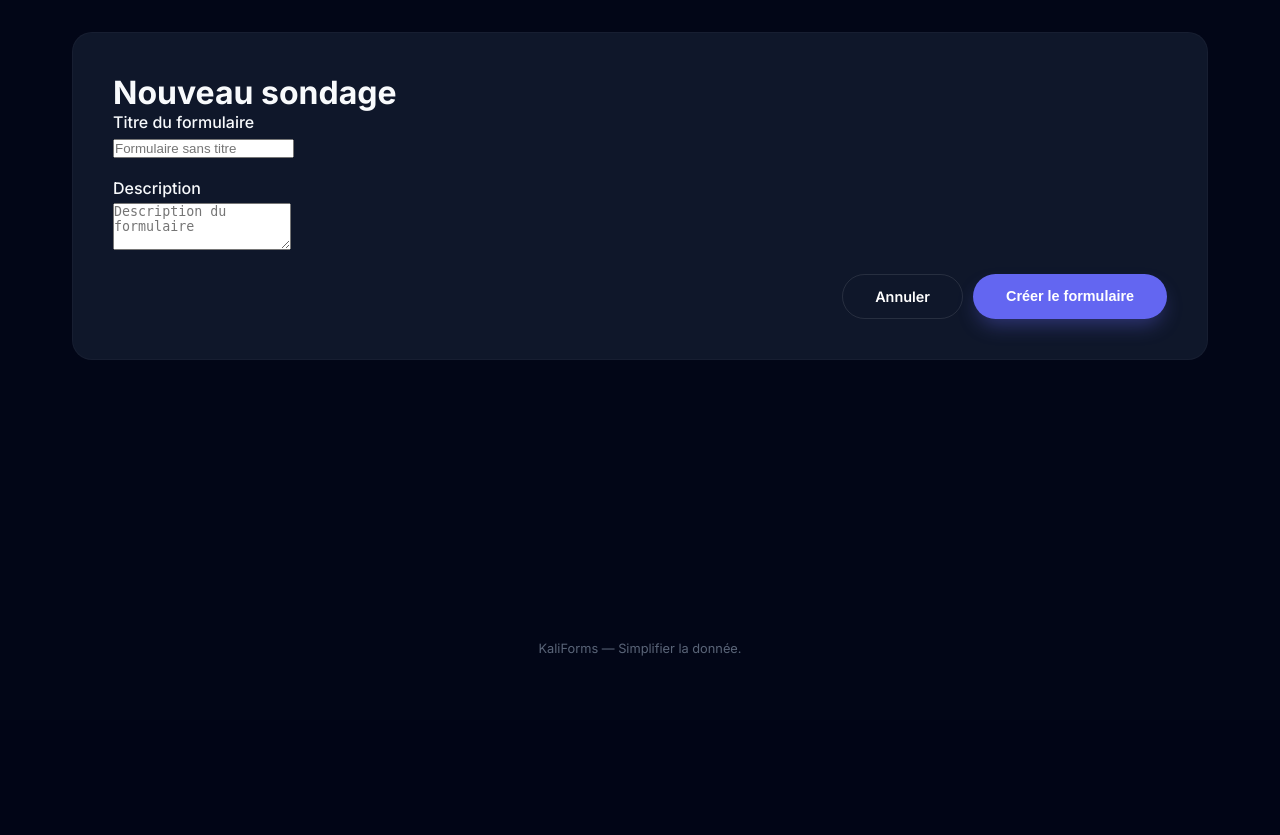
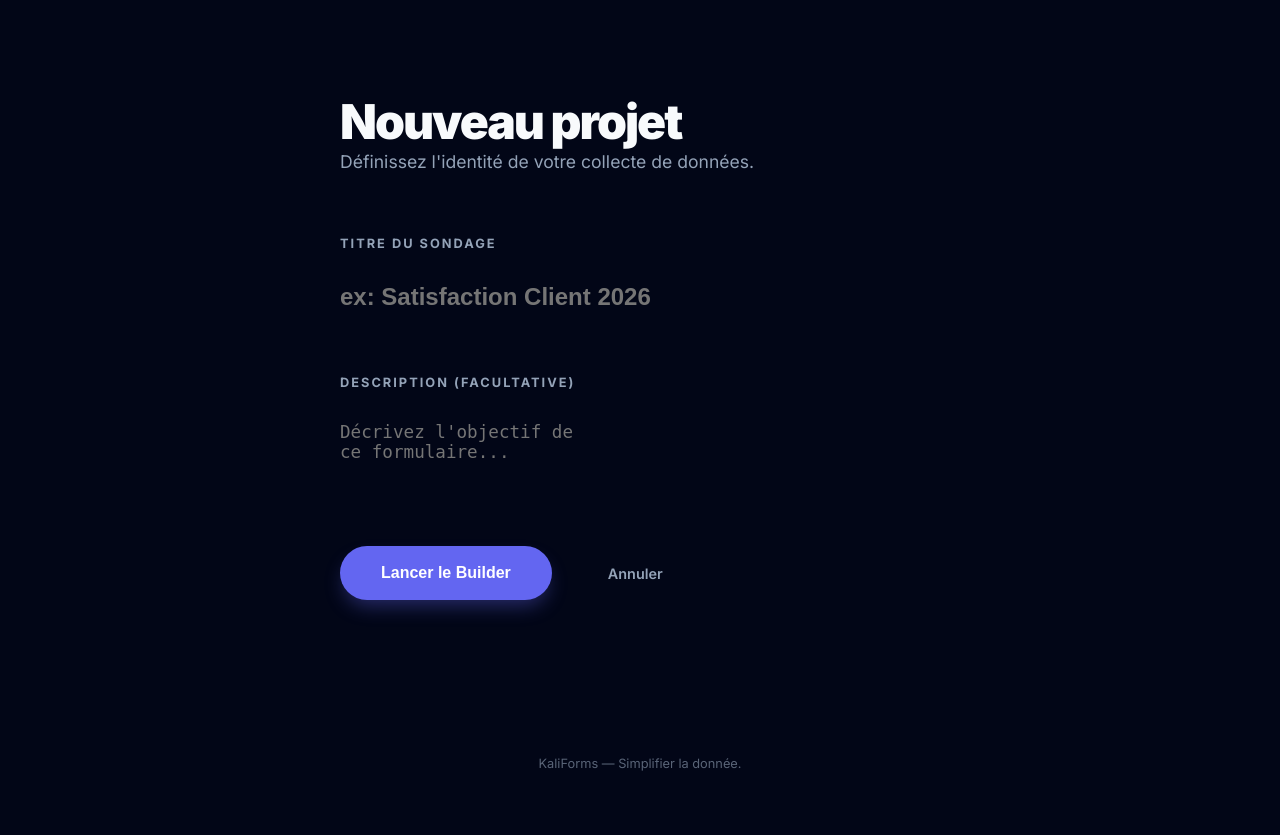
Before and after one commit to junior26-cyber/Kali-Forms, a Django app: page /forms/sondage/create/ in a window 1280 px wide. Shown: the part 80-915 px from the top of the page. Before the commit the page ends 736 px from the top, so only its background shows below. Run offline with Django 4.2, Linux system fonts and the light colour scheme; a user stored in the database is signed in.

Commit message:
Design: Refonte de la page de création initiale vers un style ultra-minimaliste et immersif

```diff
--- a/iot/forms/templates/forms/sondage_form.html
+++ b/iot/forms/templates/forms/sondage_form.html
@@ -1,23 +1,103 @@
 {% extends 'forms/base.html' %}
 
-{% block title %}{% if sondage %}Modifier{% else %}Créer{% endif %} un Sondage - Sondages Pro{% endblock %}
+{% block title %}{% if sondage %}Modifier{% else %}Nouveau{% endif %} Projet | KaliForms{% endblock %}
+
+{% block extra_css %}
+<style>
+    .creation-container {
+        max-width: 600px;
+        margin: 60px auto;
+    }
+
+    .input-group {
+        margin-bottom: 3rem;
+    }
+
+    .input-label {
+        font-size: 0.8rem;
+        font-weight: 700;
+        color: var(--text-muted);
+        text-transform: uppercase;
+        letter-spacing: 2px;
+        margin-bottom: 1rem;
+        display: block;
+    }
+
+    .minimal-input {
+        background: transparent !important;
+        border: none !important;
+        border-bottom: 2px solid var(--border-color) !important;
+        border-radius: 0 !important;
+        padding: 1rem 0 !important;
+        font-size: 1.5rem !important;
+        font-weight: 600 !important;
+        color: var(--text-main) !important;
+        transition: var(--transition) !important;
+    }
+
+    .minimal-input:focus {
+        border-bottom-color: var(--primary-color) !important;
+        box-shadow: none !important;
+    }
+
+    .minimal-textarea {
+        background: transparent !important;
+        border: none !important;
+        border-bottom: 2px solid var(--border-color) !important;
+        border-radius: 0 !important;
+        padding: 1rem 0 !important;
+        font-size: 1.1rem !important;
+        color: var(--text-muted) !important;
+        resize: none;
+    }
+
+    .minimal-textarea:focus {
+        border-bottom-color: var(--primary-color) !important;
+        box-shadow: none !important;
+        color: var(--text-main) !important;
+    }
+
+    .action-bar {
+        display: flex;
+        gap: 1.5rem;
+        margin-top: 4rem;
+        align-items: center;
+    }
+</style>
+{% endblock %}
 
 {% block content %}
-    <div class="card survey-header">
-        <h1>{% if sondage %}Modifier le sondage{% else %}Nouveau sondage{% endif %}</h1>
+<div class="creation-container reveal">
+    <div style="margin-bottom: 4rem;">
+        <h1 style="font-size: 3rem; font-weight: 900; letter-spacing: -2px;">
+            {% if sondage %}Ajuster le projet{% else %}Nouveau projet{% endif %}
+        </h1>
+        <p style="color: var(--text-muted); font-size: 1.1rem;">Définissez l'identité de votre collecte de données.</p>
+    </div>
+
     <form method="post">
         {% csrf_token %}
-            <div style="margin-bottom: 20px;">
-                <label for="title" style="display: block; font-weight: 500; margin-bottom: 5px;">Titre du formulaire</label>
-                <input type="text" name="title" id="title" placeholder="Formulaire sans titre" value="{{ sondage.title|default:'' }}" required>
+
+        <div class="input-group">
+            <label class="input-label">Titre du sondage</label>
+            <input type="text" name="title" class="minimal-input"
+                   placeholder="ex: Satisfaction Client 2026"
+                   value="{{ sondage.title|default:'' }}" required autocomplete="off">
         </div>
-            <div style="margin-bottom: 20px;">
-                <label for="description" style="display: block; font-weight: 500; margin-bottom: 5px;">Description</label>
-                <textarea name="description" id="description" placeholder="Description du formulaire" rows="3">{{ sondage.description|default:'' }}</textarea>
+
+        <div class="input-group">
+            <label class="input-label">Description (facultative)</label>
+            <textarea name="description" class="minimal-textarea" rows="2"
+                      placeholder="Décrivez l'objectif de ce formulaire...">{{ sondage.description|default:'' }}</textarea>
         </div>
-            <div style="display: flex; gap: 10px; justify-content: flex-end;">
-                <a href="{% url 'dashboard' %}" class="btn btn-outline">Annuler</a>
-                <button type="submit" class="btn btn-primary">{% if sondage %}Enregistrer les modifications{% else %}Créer le formulaire{% endif %}</button>
+
+        <div class="action-bar">
+            <button type="submit" class="btn btn-primary" style="height: 54px; padding: 0 40px; font-size: 1rem;">
+                {% if sondage %}Sauvegarder les modifications{% else %}Lancer le Builder{% endif %}
+            </button>
+            <a href="{% url 'dashboard' %}" class="btn btn-outline" style="border:none; color: var(--text-muted);">
+                Annuler
+            </a>
         </div>
     </form>
 </div>
```
Lines whose indentation alone changed are shown as unchanged.
